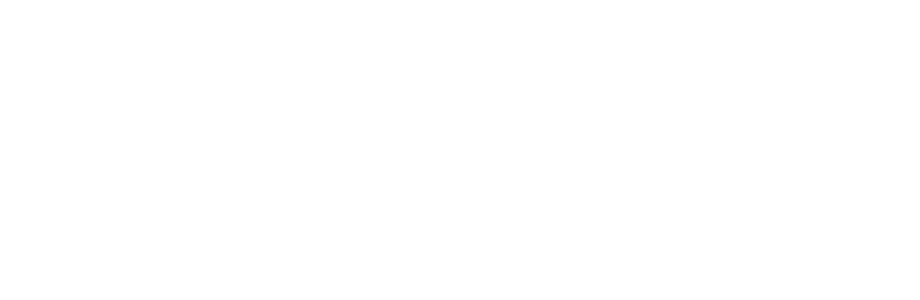
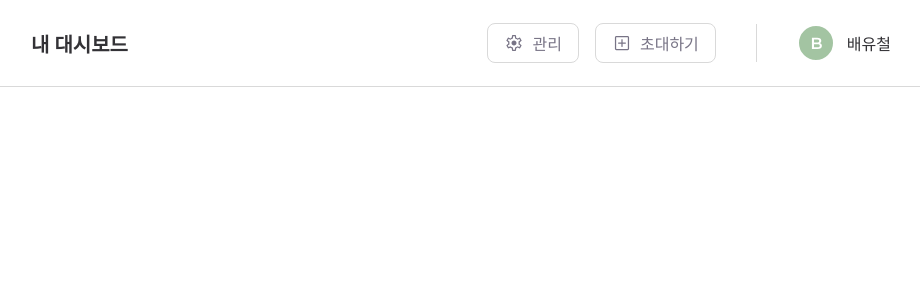
Before and after one commit to wise-Ag/taskify, a Next.js app: page / in a window 1280 px wide. Shown: the top 300 px of the page, without its empty margins (309-1229 px from the left). Built offline with nearby package versions, Linux system fonts and the light colour scheme.

Commit message:
💫 feat: header3 구현

```diff
--- /dev/null
+++ b/components/Nav/DashboardButtons.tsx
@@ -0,0 +1,79 @@
+import Image from "next/image";
+import styled from "styled-components";
+import addBox from "@/assets/icons/add-box.svg";
+import settings from "@/assets/icons/settings.svg";
+import { DeviceSize } from "@/styles/DeviceSize";
+
+interface ButtonProps {
+  src: string;
+  type: string;
+}
+
+function Button({ src, type }: ButtonProps) {
+  return (
+    <StyledButton>
+      <Icon src={src} alt="버튼 아이콘" />
+      <ButtonType>{type}</ButtonType>
+    </StyledButton>
+  );
+}
+
+function DashboardButtons() {
+  return (
+    <Wrapper>
+      <Button src={settings} type="관리" />
+      <Button src={addBox} type="초대하기" />
+    </Wrapper>
+  );
+}
+
+export default DashboardButtons;
+
+const StyledButton = styled.button`
+  height: 4rem;
+
+  padding: 1rem 1.6rem;
+
+  display: flex;
+  flex-shrink: 0;
+  align-items: center;
+  justify-content: center;
+  gap: 0.8rem;
+
+  border-radius: 0.8rem;
+  border: 1px solid var(--Gray30);
+  background: var(--White);
+
+  @media (max-width: ${DeviceSize.mobile}) {
+    height: 3rem;
+    padding: 0.7rem 1.2rem;
+  }
+`;
+
+const Icon = styled(Image)`
+  width: 2rem;
+  height: 2rem;
+
+  @media (max-width: ${DeviceSize.mobile}) {
+    display: none;
+  }
+`;
+
+const ButtonType = styled.p`
+  color: var(--Gray50);
+  font-size: 1.6rem;
+  font-weight: 500;
+
+  @media (max-width: ${DeviceSize.mobile}) {
+    font-size: 1.2em;
+  }
+`;
+
+const Wrapper = styled.div`
+  display: flex;
+  gap: 1.6rem;
+
+  @media (max-width: ${DeviceSize.mobile}) {
+    gap: 0.6rem;
+  }
+`;
--- /dev/null
+++ b/components/Nav/DashboardNav.tsx
@@ -0,0 +1,77 @@
+import styled from "styled-components";
+import DashboardButtons from "./DashboardButtons";
+import Profile from "./Profile";
+import profileData from "@/utils/profileData";
+import { DeviceSize } from "@/styles/DeviceSize";
+
+interface Props {
+  title: string;
+}
+
+function DashboardNav({ title }: Props) {
+  const { nickname, profileImageUrl } = profileData;
+
+  return (
+    <Wrapper>
+      <Title>{title}</Title>
+      <Content>
+        <DashboardButtons />
+        <Line />
+        <Profile profileImageUrl={profileImageUrl} nickname={nickname} />
+      </Content>
+    </Wrapper>
+  );
+}
+
+export default DashboardNav;
+
+const Wrapper = styled.div`
+  padding: 2.3rem 8rem 2.3rem 34rem;
+
+  display: flex;
+  flex-direction: row;
+  align-items: center;
+  justify-content: space-between;
+
+  border-bottom: 1px solid var(--Gray30);
+
+  @media (max-width: ${DeviceSize.tablet}) {
+    padding: 1.5rem 4rem;
+    justify-content: flex-end;
+  }
+
+  @media (max-width: ${DeviceSize.mobile}) {
+    padding: 1.5rem 1.2rem;
+  }
+`;
+
+const Title = styled.div`
+  color: var(--Black20);
+  font-size: 2rem;
+  font-weight: 700;
+
+  @media (max-width: ${DeviceSize.tablet}) {
+    display: none;
+  }
+`;
+
+const Content = styled.div`
+  display: flex;
+
+  align-items: center;
+  justify-content: space-between;
+  gap: 4rem;
+
+  @media (max-width: ${DeviceSize.tablet}) {
+    gap: 3.2rem;
+  }
+
+  @media (max-width: ${DeviceSize.mobile}) {
+    gap: 1.6rem;
+  }
+`;
+
+const Line = styled.div`
+  border-left: 1px solid var(--Gray30);
+  height: 3.8rem;
+`;
--- a/components/Nav/Nav.tsx
+++ b/components/Nav/MainNav.tsx
@@ -3,7 +3,7 @@ import SignButton from "@/components/Nav/SignButton";
 import { DeviceSize } from "@/styles/DeviceSize";
 import styled from "styled-components";
 
-function Nav() {
+function MainNav() {
   return (
     <Wrapper>
       <LogoButton />
@@ -12,7 +12,7 @@ function Nav() {
   );
 }
 
-export default Nav;
+export default MainNav;
 
 const Wrapper = styled.nav`
   width: 100%;
--- /dev/null
+++ b/components/Nav/Profile.tsx
@@ -0,0 +1,40 @@
+import Image from "next/image";
+import styled from "styled-components";
+import { DeviceSize } from "@/styles/DeviceSize";
+
+interface ProfileProps {
+  profileImageUrl: string;
+  nickname: string;
+}
+
+function Profile({ profileImageUrl, nickname }: ProfileProps) {
+  return (
+    <Wrapper>
+      <ProfileIcon src={profileImageUrl} alt="프로필 아이콘" />
+      <Name>{nickname}</Name>
+    </Wrapper>
+  );
+}
+
+export default Profile;
+
+const Wrapper = styled.div`
+  display: flex;
+  align-items: center;
+  gap: 1.2rem;
+`;
+
+const ProfileIcon = styled(Image)`
+  width: 3.8rem;
+  height: 3.8rem;
+`;
+
+const Name = styled.div`
+  color: var(--Black20);
+  font-size: 1.6rem;
+  font-weight: 500;
+
+  @media (max-width: ${DeviceSize.mobile}) {
+    display: none;
+  }
+`;
--- a/pages/index.tsx
+++ b/pages/index.tsx
@@ -1,3 +1,4 @@
+import DashboardNav from "@/components/Nav/DashboardNav";
 import { Inter } from "next/font/google";
 import Head from "next/head";
 
@@ -12,6 +13,7 @@ export default function Home() {
         <meta name="viewport" content="width=device-width, initial-scale=1" />
         <link rel="icon" href="/favicon.ico" />
       </Head>
+      <DashboardNav title="내 대시보드" />
     </>
   );
 }
--- a/styles/GlobalStyles.ts
+++ b/styles/GlobalStyles.ts
@@ -16,6 +16,7 @@ const GlobalStyles = createGlobalStyle`
     font-size: 62.5%;
     font-family: 'Pretendard';
     background-color: #ffffff;
+    word-break: keep-all;
   }
 
   html, body, div, span, h1, h2, h3, h4, h5, h6, p,
--- /dev/null
+++ b/utils/profileData.ts
@@ -0,0 +1,12 @@
+import mockIcon from "@/assets/icons/mockIcon.svg";
+
+const profileData = {
+  id: 0,
+  email: "hello@naver.com",
+  nickname: "배유철",
+  profileImageUrl: mockIcon,
+  createdAt: "2023-12-18T12:40:07.131Z",
+  updatedAt: "2023-12-18T12:40:07.131Z",
+};
+
+export default profileData;
```
Also changed, not shown: assets/icons/mockIcon.svg (added), assets/icons/settings.svg (added).
